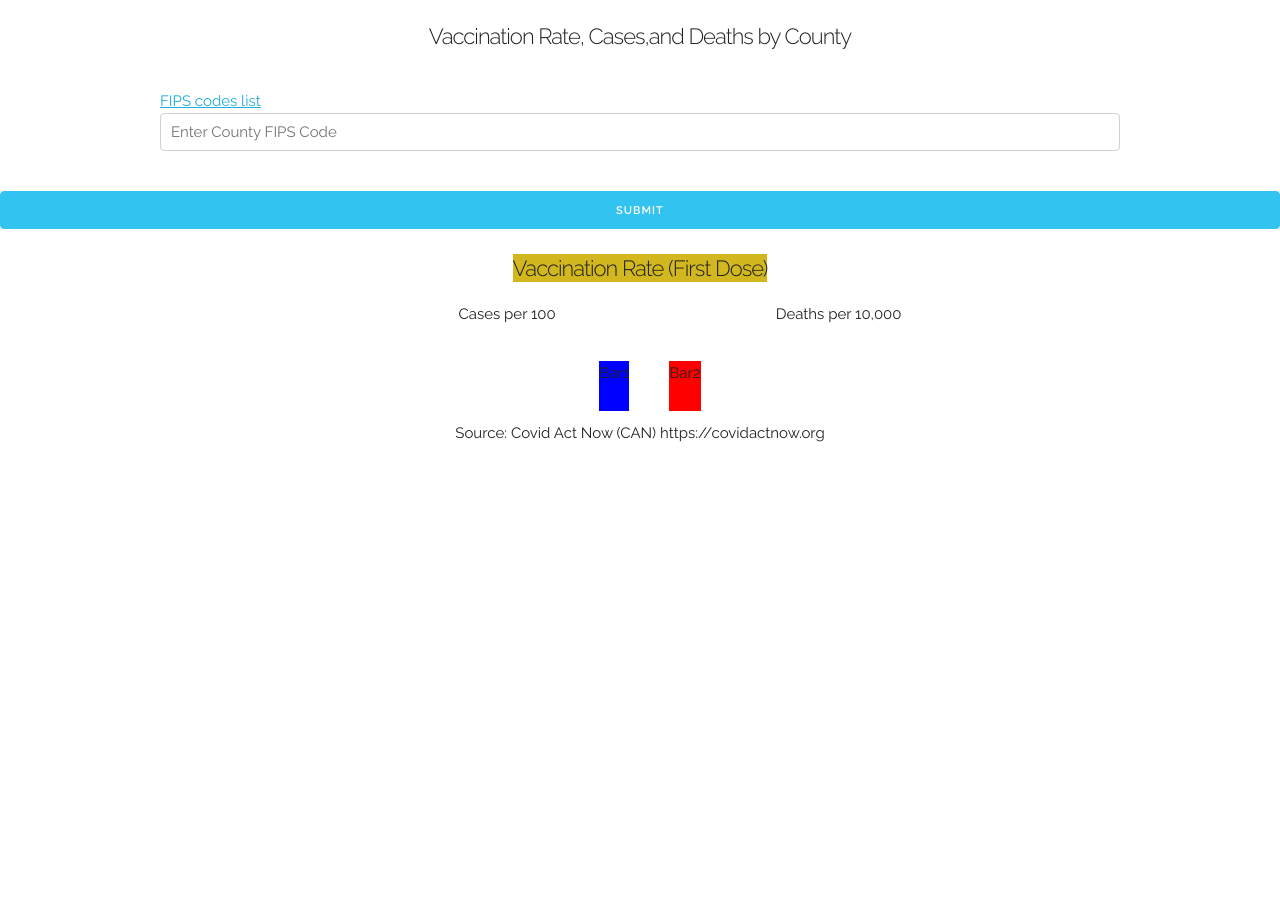
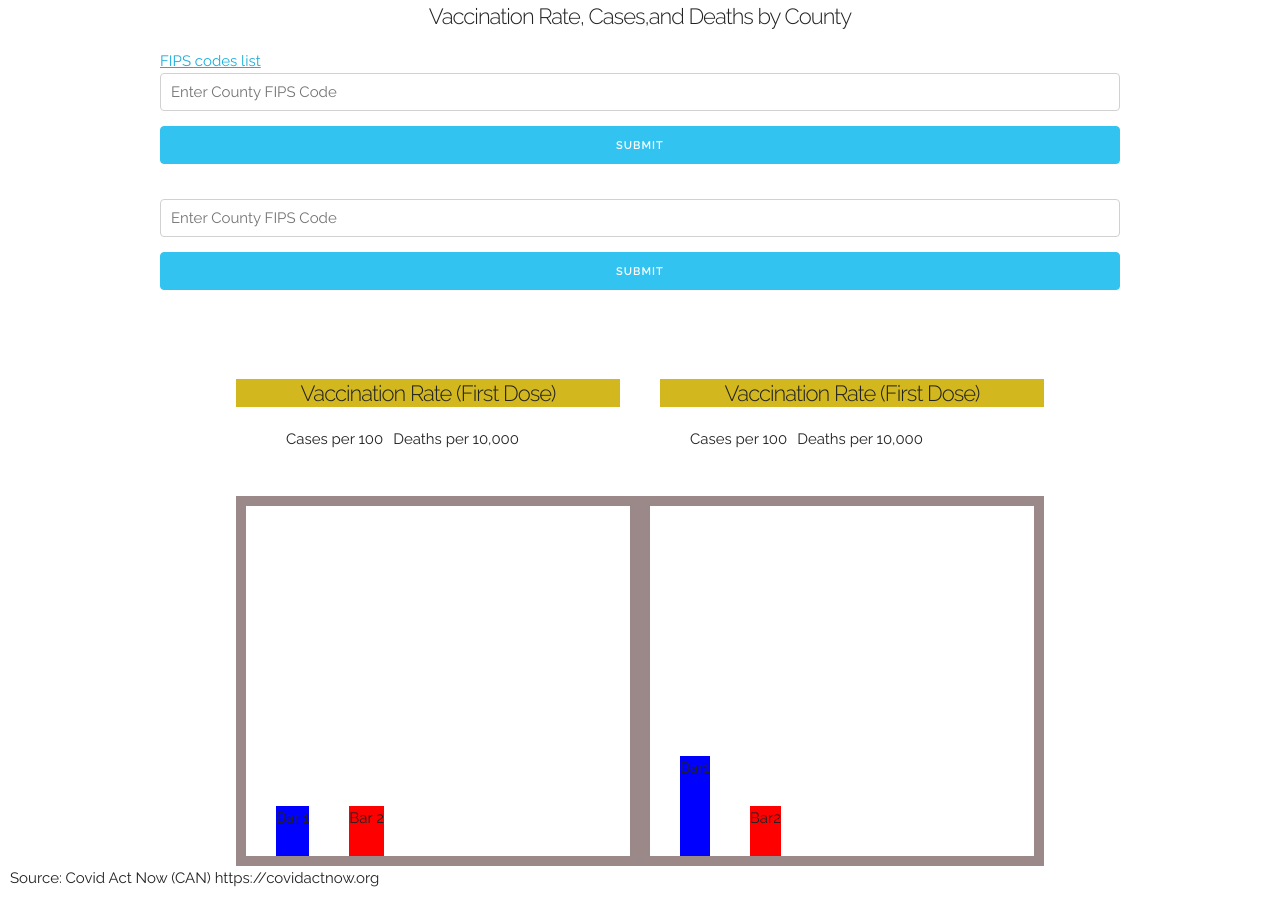
Before and after one commit to brandonswansfeger/Project-1, a PHP site: page / in a window 1280 px wide. Before the commit the page ends 442 px from the top, so only its background shows below. Run offline with PHP 8.4, Linux system fonts and the light colour scheme.

Commit message:
added second chart

```diff
--- a/css/style.css
+++ b/css/style.css
@@ -2,12 +2,12 @@
     height: 100%;
 }
 
-body {
+/* body {
     display: flex;
     justify-content: center;
     align-items: center;
     flex-direction: column;
-    margin-top: 10px;
+    margin-top: 10px; */
 }
 
 div.container {
@@ -15,12 +15,223 @@ div.container {
     flex-direction: column;
     margin-top: 10px;
     align-content: space-between;
+    justify-content: center;
+    height: 900px;
 }
 
 h2 {
+    color: black;
     justify-content: center;
-    margin-left: 33%;
+    /* margin-left: 20px;
+    margin-right: 20px; */
+    width: 40%;
 }
+
+div.countyNamesSection {
+    display: inline-flex;
+    width: 100%;
+    justify-content: center;
+    align-items: center;
+
+}
+
+h3 {
+    font-size: 22px;
+    background: rgb(210, 183, 30);
+    align-content: center;
+    justify-content: center;
+    text-align: center;
+    margin-top: 0;
+    margin-bottom: 0;
+}
+
+
+div.vaxContainer {
+    display: inline-flex;
+    width: 100%;
+    justify-content: center;
+
+}
+div.vaxOneContainer {
+    display: flex;
+    flex-direction: column;
+    margin-left: 20px;
+    margin-right: 20px;
+    width: 40%;
+}
+
+div.vaxTwoContainer {
+    display: flex;
+    flex-direction: column;
+    margin-left: 20px;
+    margin-right: 20px;
+    width: 40%;
+}
+
+div.casesSection {
+    display: inline-flex;
+    justify-items: center;
+    align-items: stretch;
+    width: 100%;
+    padding: 20px;
+
+}
+
+div.chartOne {
+    display: inline-flex;
+    margin-left: 10%;
+    margin-right: 20px;
+    width: 40%;
+}
+
+div.chartTwo {
+    display: inline-flex;
+    margin-left: 20px;
+    margin-right: 10%;
+    width: 40%
+}
+
+div.deathsOne (
+    display: flex;
+    flex-direction: inline;
+) */
+
+#totalDeathsOne {
+    color:red;
+    font-size: 24px;
+    font-weight: 900;
+    margin-left: 30px;
+}
+
+#totalCasesOne {
+    color: blue;
+    font-size: 24px;
+    font-weight: 900;
+    margin-left: 10px;
+}
+/* #vaxOne {
+    display: flex;
+    font-size: 24px;
+    align-content: center;
+    color: blue;
+    background: rgb(210, 183, 30);
+    justify-content: center;
+    margin-top: 15px;
+    margin-bottom: 0; */
+/* } */
+
+
+#totalDeathsOne {
+    color:red;
+    font-size: 24px;
+    font-weight: 900;
+    justify-content: left;
+    margin-left: 20px;
+}
+
+#totalCasesOne {
+    color: blue;
+    font-size: 22px;
+    font-weight: 900;
+    justify-content: left;
+    margin-left: 10px;
+}
+
+#totalDeathsTwo {
+    color:red;
+    font-size: 24px;
+    font-weight: 900;
+    justify-content: left;
+    margin-left: 20px;
+}
+
+
+#totalCasesTwo {
+        color: blue;
+        font-size: 22px;
+        font-weight: 900;
+        justify-content: left;
+        margin-left: 10px;
+
+}
+p {
+    margin-left: 10px;
+
+}
+
+div.barsSection {
+    display: inline-flex;
+    align-items: flex-end;
+    width: 100%;
+    justify-content: center;
+}
+
+div.bars1section {
+    display: inline-flex;
+    width: 40%;
+    align-items: flex-end;
+    border: 10px solid rgb(155, 137, 137);
+    height: 350px;
+}
+
+div.bars2section {
+    display: inline-flex;
+    align-items: flex-end;
+    width: 40%;
+    height: 350px;
+    border: 10px solid rgb(155, 137, 137);
+}
+
+
+
+
+source {
+    font-style: italic;
+    text-align:right;
+    margin-right: 0:
+}
+/*
+.containerChart {
+    flex-wrap: wrap;
+    width: 100%;
+} */
+
+.bars {
+    display: flex;
+    justify-content: bottom;
+    align-items: baseline;
+    padding: 10px;
+
+}
+
+.bar1 {
+    background-color: blue;
+    height: 100px;
+    margin-left: 30px;
+    margin-right: 10px;
+}
+
+.bar2 {
+    background-color: red;
+    height: 50px;
+    margin-left: 30px;
+    margin-right: 10px;
+}
+
+.bar3 {
+    background-color: blue;
+    height: 100px;
+    margin-left: 30px;
+    margin-right: 10px;
+}
+
+.bar4 {
+    background-color: red;
+    height: 50px;
+    margin-left: 30px;
+    margin-right: 10px;
+}
+
 
 .button-primary {
     width: 100%;
@@ -31,89 +242,3 @@ h1 {
     font-size: 22px;
     margin-top: 2.5px;
 }
-
-h3 {
-    font-size: 22px;
-    background: rgb(210, 183, 30);
-    align-content: center;
-    justify-content: space-evenly;
-    text-align: center;
-    margin-top: 0;
-}
-
-#vax {
-    display: flex;
-    font-size: 24px;
-    align-content: center;
-    color: blue;
-    background: rgb(210, 183, 30);
-    justify-content: center;
-    margin-top: 15px;
-    margin-bottom: 0;
-
-}
-
-#totalDeaths {
-    color:red;
-    font-size: 24px;
-    font-weight: 900;
-    justify-content: left;
-    margin-left: 20px;
-    margin-right: 20%:
-}
-
-#totalCases {
-    color: blue;
-    font-size: 22px;
-    font-weight: 900;
-    justify-content: left;
-    margin-left: 20px;
-
-}
-
-p2 {
- margin-left: 200px;
-}
-
-div.dataPull {
-    display: flex;
-    align-items: left;
-    margin-left: 100px;
-    justify-items: center;
-
-
-
-}
-
-source {
-    font-style: italic;
-    text-align:right;
-    margin-right: 0:
-}
-
-.containerChart {
-    flex-wrap: wrap;
-    width: 100%;
-}
-
-.bars {
-    display: flex;
-    justify-content: center;
-    align-items: flex-end;
-    padding: 10px;
-
-}
-
-.bar1 {
-    background-color: blue;
-    /* height: 100px; */
-    margin-left: 30px;
-    margin-right: 10px;
-}
-
-.bar2 {
-    background-color: red;
-    height: 50px;
-    margin-left: 30px;
-    margin-right: 10px;
-}
--- a/index.html
+++ b/index.html
@@ -1,5 +1,6 @@
 <!DOCTYPE html>
 <html lang="en">
+
 <head>
     <meta charset="UTF-8">
     <meta http-equiv="X-UA-Compatible" content="IE=edge">
@@ -12,39 +13,67 @@
     <link rel="stylesheet" href="css/style.css">
     <title>Vaccination Rate, New Cases, Deaths, Infection Rate</title>
 </head>
+
 <body>
 
     <div class="container">
-        <div class="title"><h1>Vaccination Rate, Cases,and Deaths by County</h1> </div>
-        <h2 id='countyName'></h2>
-        <a target="_blank" rel="noopener noreferrer" href="https://www.nrcs.usda.gov/wps/portal/nrcs/detail/national/home/?cid=nrcs143_013697">FIPS codes list</a>
-         <form>
-           <input type="text" class="u-full-width" value="" placeholder="Enter County FIPS Code">                    </div>
+        <div class="title">
+            <h1>Vaccination Rate, Cases,and Deaths by County</h1>
+        </div>
+
+        <a target="_blank" rel="noopener noreferrer"
+            href="https://www.nrcs.usda.gov/wps/portal/nrcs/detail/national/home/?cid=nrcs143_013697">FIPS codes
+            list</a>
+        <form id='form1'>
+            <input type="text" class="u-full-width" value="" id="inputOne" placeholder="Enter County FIPS Code">
             <button type="submit" class="button-primary">Submit</button>
         </form>
-             <p id ='vax'></p>
-
+        <form id='form2'>
+            <input type="text" class="u-full-width" value="" id="inputTwo" placeholder="Enter County FIPS Code">
+            <button type="submit" class="button-primary">Submit</button>
+        </form>
+        <div class="countyNamesSection">
+            <h2 id='countyNameOne'></h2>
+            <h2 id='countyNameTwo'></h2>
+        </div>
+        <div class="vaxContainer">
+            <div class="vaxOneContainer">
+                <h3 id='vaxOne'></h3>
                 <h3>Vaccination Rate (First Dose)</h3>
-
-       <div class="dataPull">
-            <p>Cases per 100</p>
-            <p id ='totalCases'></p>
-            <p2>Deaths per 10,000</p2>
-            <p id ='totalDeaths'></p>
+            </div>
+            <div class="vaxTwoContainer">
+                <h3 id='vaxTwo'></h3>
+                <h3>Vaccination Rate (First Dose)</h3>
             </div>
         </div>
-        <div class="containerChart" >
-            <div class="bars">
-                <div class="bar1">Bar1</div>
-                <div class="bar2">Bar2</div>
+        <div class="casesSection">
+            <div class="chartOne">
+                    <p>Cases per 100</p>
+                    <p id='totalCasesOne'></p>
+                    <p2>Deaths per 10,000</p2>
+                    <p id='totalDeathsOne'></p>
             </div>
-
+            <div class="chartTwo">
+                    <p>Cases per 100</p>
+                    <p5 id='totalCasesTwo'></p5>
+                    <p2>Deaths per 10,000</p2>
+                    <p6 id='totalDeathsTwo'></p6>
+            </div>
+        </div>
+        <div class="barsSection">
+            <div class="bars1section">
+                    <div class="bar1">Bar 1</div>
+                    <div class="bar2">Bar 2</div>
+            </div>
+            <div class="bars2section">
+                <div class="bar3">Bar1</div>
+                <div class="bar4">Bar2</div>
+            </div>
+        </div>
     </div>
     <div class="source">
         <p>Source: Covid Act Now (CAN) https://covidactnow.org</p>
     </div>
+</body>
 
-        </div>
-   </div>
-  </body>
 </html>
```
Also changed, not shown: js/script.js (+101 -33 lines). Lines whose indentation alone changed are shown as unchanged.
